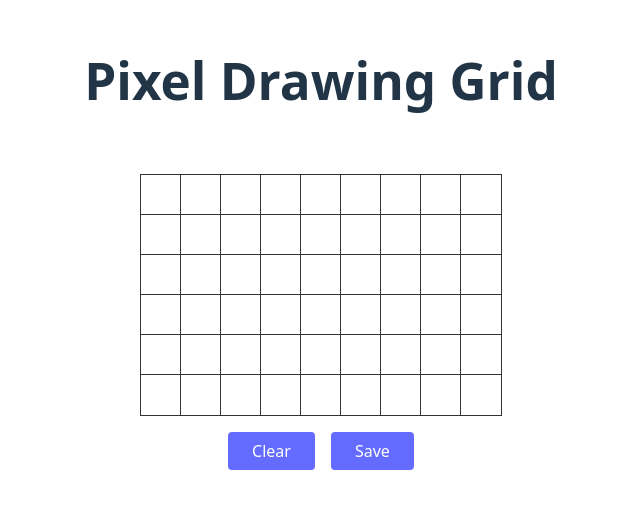
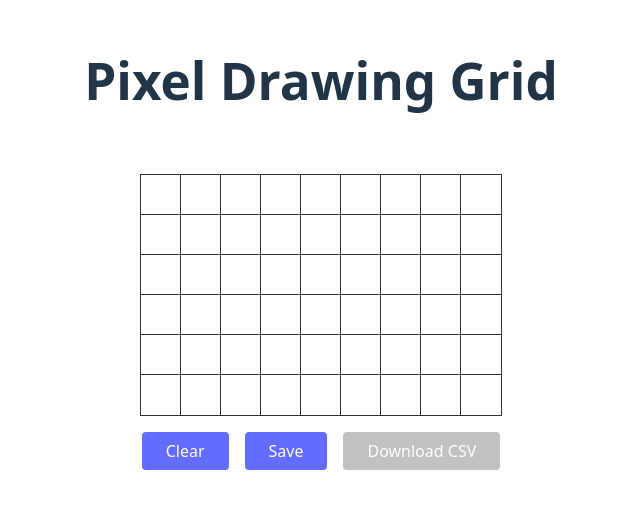
Before and after one commit to tony-ist/ChestDigitPainter, a React (Vite) app: page / in a window 1280 px wide. Shown: the part 140-648 px from the top of the page, without its empty margins (319-959 px from the left). Built offline with nearby package versions, Linux system fonts and the light colour scheme.

Commit message:
feat: download csv button

```diff
--- a/src/components/PixelGrid.css
+++ b/src/components/PixelGrid.css
@@ -54,7 +54,8 @@
 }
 
 .clear-button,
-.save-button {
+.save-button,
+.download-button {
   padding: 0.5rem 1.5rem;
   font-size: 1rem;
   background-color: #646cff;
@@ -66,11 +67,19 @@
 }
 
 .clear-button:hover,
-.save-button:hover {
+.save-button:hover,
+.download-button:hover:not(:disabled) {
   background-color: #535bf2;
 }
 
 .clear-button:active,
-.save-button:active {
+.save-button:active,
+.download-button:active:not(:disabled) {
   background-color: #4348c2;
 }
+
+.download-button:disabled {
+  background-color: #999;
+  cursor: not-allowed;
+  opacity: 0.6;
+}
--- a/src/components/PixelGrid.tsx
+++ b/src/components/PixelGrid.tsx
@@ -63,6 +63,28 @@ const PixelGrid = ({ rows = 6, cols = 9 }: PixelGridProps) => {
     setShowToast(true);
   };
 
+  const downloadCSV = () => {
+    if (savedData.length === 0) {
+      return; // No data to download
+    }
+
+    // Convert savedData to CSV format (no header row, each row has 54 values)
+    const csvContent = savedData
+      .map(row => row.join(','))
+      .join('\n');
+
+    // Create a blob and download it
+    const blob = new Blob([csvContent], { type: 'text/csv;charset=utf-8;' });
+    const link = document.createElement('a');
+    const url = URL.createObjectURL(blob);
+    link.setAttribute('href', url);
+    link.setAttribute('download', 'saved_data.csv');
+    link.style.visibility = 'hidden';
+    document.body.appendChild(link);
+    link.click();
+    document.body.removeChild(link);
+  };
+
   return (
     <div className="pixel-grid-container">
       <div
@@ -90,6 +112,9 @@ const PixelGrid = ({ rows = 6, cols = 9 }: PixelGridProps) => {
         <button className="save-button" onClick={saveGrid}>
           Save
         </button>
+        <button className="download-button" onClick={downloadCSV} disabled={savedData.length === 0}>
+          Download CSV
+        </button>
       </div>
       <Toast
         message="Grid saved successfully!"
```
